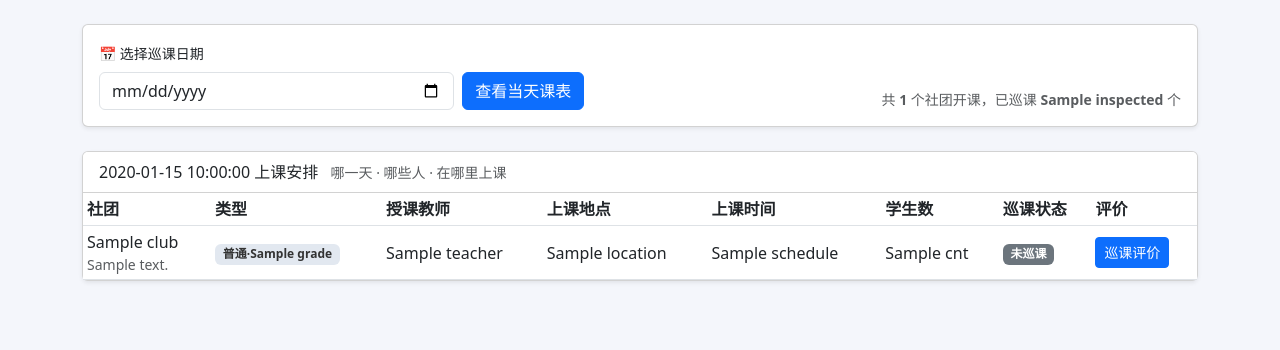
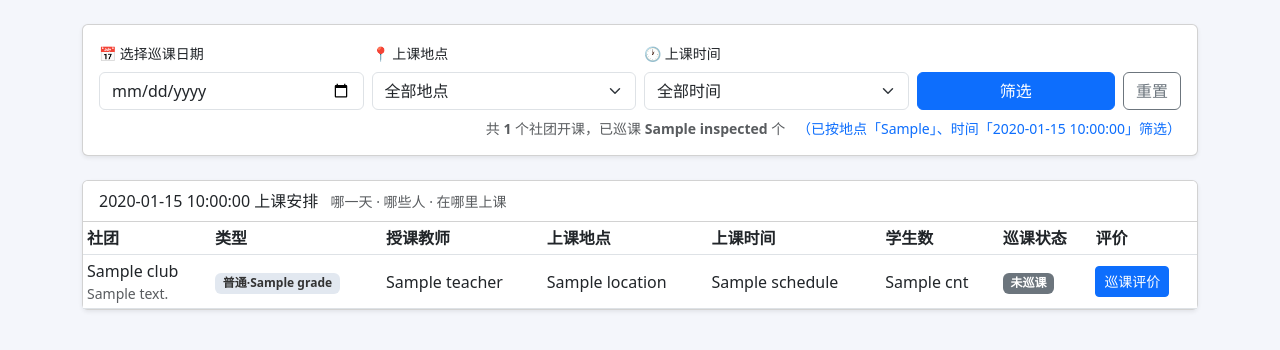
Before and after one commit to huangjun-91/after-school, a Flask app: template templates/inspector.html in a window 1280 px wide. Shown: the part 56-406 px from the top of the page. Run offline with Flask 3, Linux system fonts and the light colour scheme; the template is opened without the code that fills it: most values are stand-ins (such as "Sample title", 1, 10 or a date in 2020).

Commit message:
update templates/inspector.html

```diff
--- a/templates/inspector.html
+++ b/templates/inspector.html
@@ -63,19 +63,43 @@
     {% endfor %}
   {% endwith %}
 
-  <!-- 日期选择 + 概览 -->
+  <!-- 日期选择 + 概览 + 筛选 -->
   <div class="card shadow-sm mb-4">
     <div class="card-body py-3">
-      <form method="get" class="row g-2 align-items-end">
-        <div class="col-md-4">
+      <form method="get" class="row g-2 align-items-end" id="filterForm">
+        <div class="col-md-3">
           <label class="form-label small">📅 选择巡课日期</label>
           <input type="date" name="date" class="form-control" value="{{ sel_date }}" max="{{ today }}">
         </div>
-        <div class="col-md-2">
-          <button class="btn btn-primary">查看当天课表</button>
+        <div class="col-md-3">
+          <label class="form-label small">📍 上课地点</label>
+          <select name="location" class="form-select">
+            <option value="">全部地点</option>
+            {% for loc in all_locations %}
+              <option value="{{ loc }}" {% if sel_location==loc %}selected{% endif %}>{{ loc }}</option>
+            {% endfor %}
+          </select>
         </div>
-        <div class="col-md-4 text-md-end ms-auto small text-muted">
+        <div class="col-md-3">
+          <label class="form-label small">🕐 上课时间</label>
+          <select name="time" class="form-select">
+            <option value="">全部时间</option>
+            {% for t in all_times %}
+              <option value="{{ t }}" {% if sel_time==t %}selected{% endif %}>{{ t }}</option>
+            {% endfor %}
+          </select>
+        </div>
+        <div class="col-md-3">
+          <div class="d-flex gap-2">
+            <button class="btn btn-primary flex-fill">筛选</button>
+            <a href="{{ url_for('inspector_dashboard') }}" class="btn btn-outline-secondary">重置</a>
+          </div>
+        </div>
+        <div class="col-12 text-md-end small text-muted">
           共 <b>{{ total_clubs }}</b> 个社团开课，已巡课 <b>{{ inspected }}</b> 个
+          {% if sel_location or sel_time %}
+            <span class="ms-2 text-primary">（已按{% if sel_location %}地点「{{ sel_location }}」{% endif %}{% if sel_location and sel_time %}、{% endif %}{% if sel_time %}时间「{{ sel_time }}」{% endif %}筛选）</span>
+          {% endif %}
         </div>
       </form>
     </div>
@@ -103,7 +127,7 @@
           {% for s in schedule %}
             {% set c = s['club'] %}
             {% set ins = s['inspection'] %}
-          <tr>
+          <tr data-club-id="{{ c['id'] }}">
             <td class="m-cell-name">
               {{ c['name'] }}
               {% if c['description'] %}<div class="small text-muted fw-normal">{{ c['description'] }}</div>{% endif %}
@@ -171,6 +195,7 @@
           <div class="modal-body">
             <input type="hidden" name="inspection_date" value="{{ sel_date }}">
             <input type="hidden" name="club_id" value="{{ c['id'] }}">
+            <input type="hidden" name="ajax" value="1">
             <div class="small text-muted mb-2">
               📍 {{ c['location'] or '（未填地点）' }} &nbsp; 🕐 {{ c['schedule'] or '（未填时间）' }}<br>
               学生 {{ c['cnt'] }} 人
@@ -225,6 +250,81 @@
   });
 </script>
 <script>
+  // ===== 巡课记录实时更新（AJAX 无刷新提交）=====
+  function submitInspection(form, clubId) {
+    var btn = form.querySelector('button[type=submit]');
+    var oldText = btn ? btn.textContent : '';
+    if (btn){ btn.disabled = true; btn.textContent = '保存中…'; }
+
+    var body = new FormData(form);
+    fetch(form.action, { method: 'POST', body: body, headers: { 'X-Requested-With': 'XMLHttpRequest' } })
+      .then(function(res){ return res.json().catch(function(){ return { ok:false, msg:'服务器响应异常' }; }); })
+      .then(function(data){
+        if (!data.ok) { alert(data.msg || '提交失败'); return; }
+
+        // 关闭模态框
+        var mod = document.getElementById('modal' + clubId);
+        var bs = bootstrap.Modal.getInstance(mod);
+        if (bs) bs.hide();
+
+        var row = document.querySelector('tr[data-club-id="' + clubId + '"]');
+        if (row) {
+          // 更新"巡课状态"单元格（第7个 td，下标6）
+          var tds = row.querySelectorAll('td');
+          if (tds[6]) {
+            tds[6].innerHTML = '<span class="m-cell-label">状态</span>' +
+              '<span class="badge text-bg-success">已巡课</span>';
+          }
+          // 更新"评价"单元格（第8个 td，下标7）为可修改按钮
+          if (tds[7]) {
+            tds[7].innerHTML =
+              '<button class="btn btn-sm btn-outline-primary" type="button" ' +
+              'data-bs-toggle="modal" data-bs-target="#modal' + clubId + '">' +
+              '⭐ ' + data.rating + ' 星 · 修改</button>';
+          }
+          // 更新第8列之后的评价详情行（table-light）
+          var detailRow = row.nextElementSibling;
+          if (detailRow && detailRow.classList.contains('table-light')) {
+            detailRow.innerHTML =
+              '<td colspan="8" class="small">' +
+              '  <span class="text-muted">巡课人：' + data.inspector + ' · 刚刚提交</span>' +
+              (data.comment ? '<br>💬 ' + escapeHtml(data.comment) : '<br><span class="text-muted">（无文字评价）</span>') +
+              '</td>';
+          } else {
+            // 没有详情行则新建一条
+            var tr = document.createElement('tr');
+            tr.className = 'table-light';
+            tr.innerHTML = '<td colspan="8" class="small">' +
+              '<span class="text-muted">巡课人：' + data.inspector + ' · 刚刚提交</span>' +
+              (data.comment ? '<br>💬 ' + escapeHtml(data.comment) : '') + '</td>';
+            row.after(tr);
+          }
+        }
+
+        alert('✅ ' + (data.msg || '巡课记录已更新'));
+      })
+      .catch(function(err){ alert('提交失败：' + err); })
+      .finally(function(){
+        if (btn){ btn.disabled = false; btn.textContent = oldText; }
+      });
+    return false; // 阻止默认整页提交
+  }
+
+  function escapeHtml(s){
+    return String(s).replace(/&/g,'&amp;').replace(/</g,'&lt;').replace(/>/g,'&gt;');
+  }
+
+  // 为所有巡课评价模态框绑定 AJAX 提交
+  document.addEventListener('submit', function(e){
+    var f = e.target;
+    if (f && f.querySelector('input[name="ajax"]')) {
+      var clubId = f.querySelector('input[name="club_id"]').value;
+      e.preventDefault();
+      submitInspection(f, clubId);
+    }
+  });
+</script>
+<script>
   if ('serviceWorker' in navigator) {
     navigator.serviceWorker.register('/sw.js').catch(function(){});
   }
```
